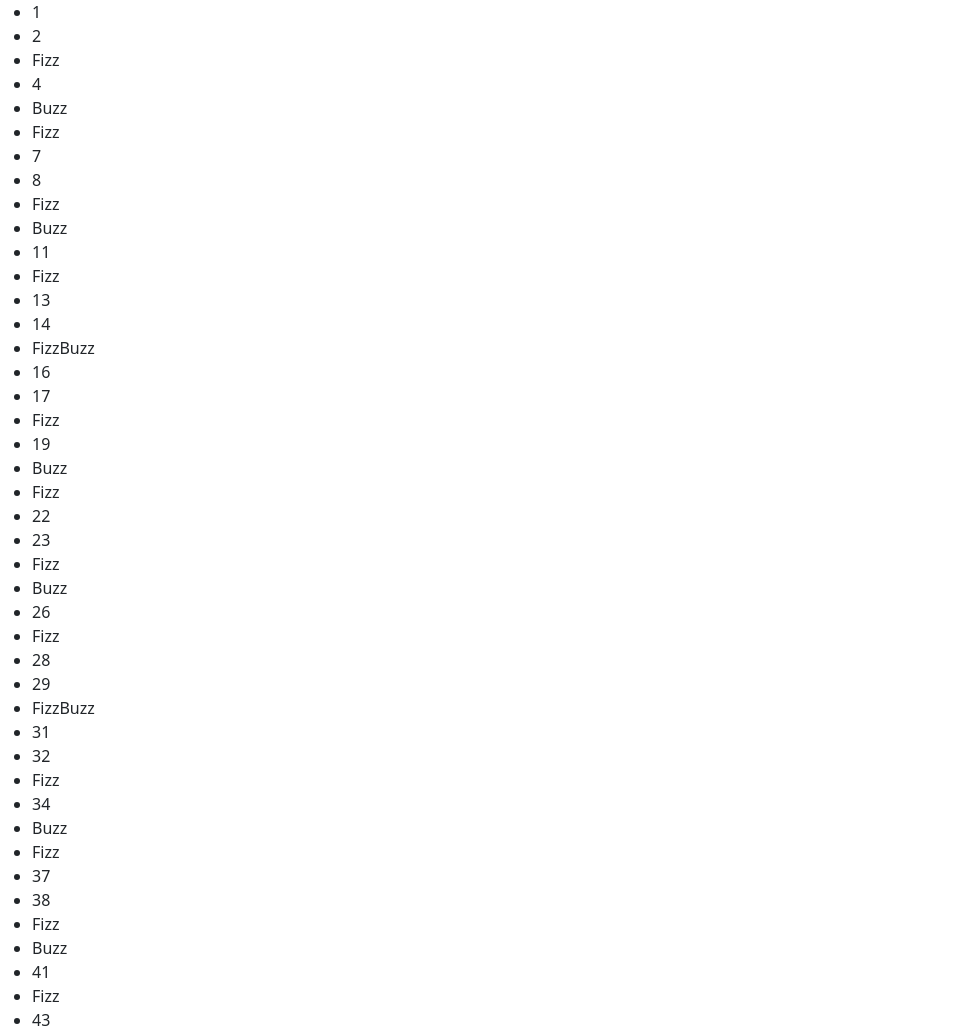
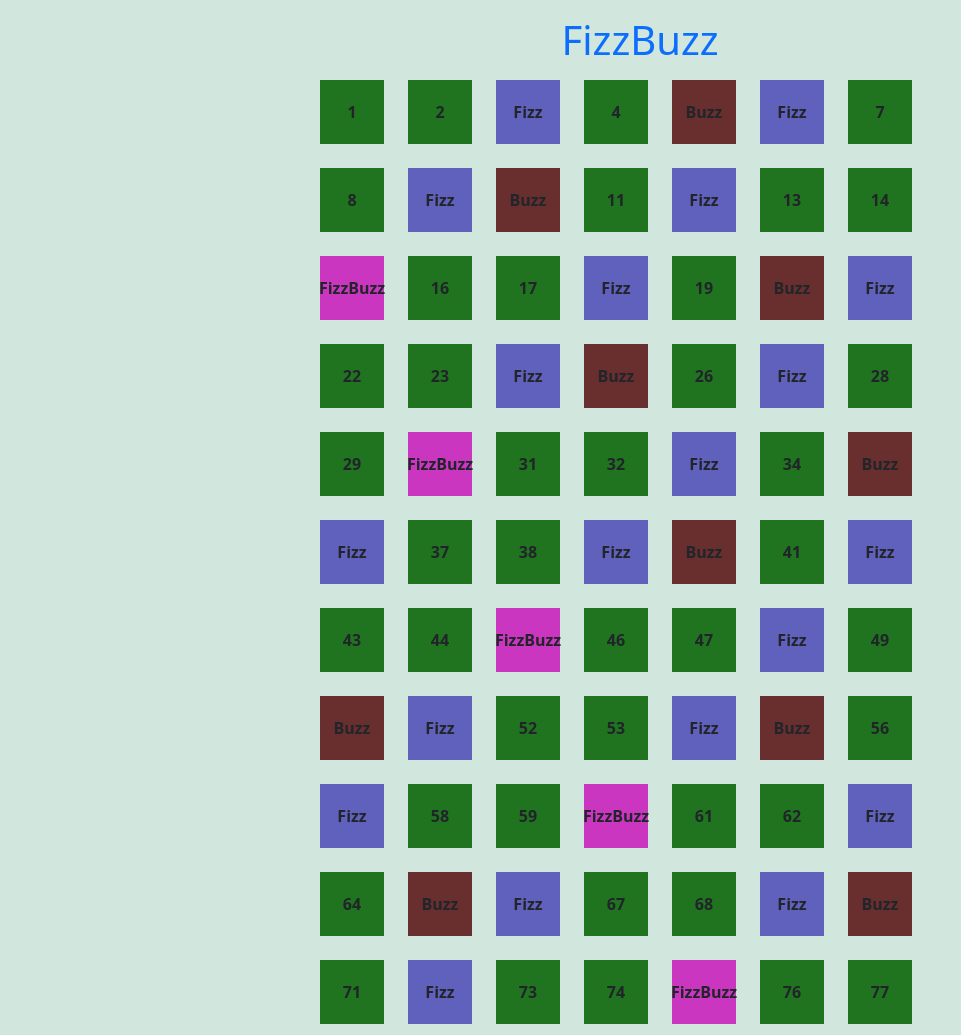
Before and after one commit to matteopoliti/js-fizzbuzz, a plain HTML site: page index.html in a window 1280 px wide. Shown: the top 1035 px of the page, without its empty margins (0-961 px from the left). Drawn offline with nearby package versions, Linux system fonts and the light colour scheme.

Commit message:
feat(css): added backgrounds colors and dimensions

```diff
--- a/assets/css/style.css
+++ b/assets/css/style.css
@@ -0,0 +1,44 @@
+.my_container{
+    width: 50%;
+    margin: 0 auto;
+}
+
+.fizzbuzz{
+    background-color: rgb(203, 54, 193);
+    width: 10%;
+    aspect-ratio: 1;
+    display: flex;
+    justify-content: center;
+    align-items: center;
+    font-weight: bold;
+}
+
+.fizz{
+    background-color:rgb(96, 96, 189);
+    width: 10%;
+    aspect-ratio: 1;
+    display: flex;
+    justify-content: center;
+    align-items: center;
+    font-weight: bold;
+}
+
+.buzz{
+    background-color: rgb(105, 47, 47);
+    width: 10%;
+    aspect-ratio: 1;
+    display: flex;
+    justify-content: center;
+    align-items: center;
+    font-weight: bold;
+}
+
+.numero{
+    background-color: rgb(32, 116, 32);
+    width: 10%;
+    aspect-ratio: 1;
+    display: flex;
+    justify-content: center;
+    align-items: center;
+    font-weight: bold;
+}
--- a/assets/javascript/main.js
+++ b/assets/javascript/main.js
@@ -3,21 +3,25 @@
 // i numeri che sono mutlipli sia di 3 che di 5 devono avere la scitta "FizzBuzz"
 
 
-const ul = document.querySelector("ul.list")
+const ul = document.querySelector("div.list")
 
 for(let i = 1; i <= 100; i++){
 
+    const element = document.createElement("span");
+
     if(i % 3 === 0 && i % 5 === 0){
-        const element = "<li>FizzBuzz</li>"
-        ul.innerHTML += element
+       element.textContent = "FizzBuzz"
+       element.classList.add("fizzbuzz");
     }else if((i % 3) === 0){
-        const element = "<li>Fizz</li>"
-        ul.innerHTML += element
+       element.textContent = "Fizz"
+       element.classList.add("fizz");
     }else if (i % 5 === 0){
-        const element = "<li>Buzz</li>"
-        ul.innerHTML += element
+       element.textContent = "Buzz"
+       element.classList.add("buzz");
     }else{
-        const element = `<li> ${i} </li>`
-        ul.innerHTML += element
+       element.textContent = ` ${i} `
+       element.classList.add("numero");
     }
+
+    ul.appendChild(element)
 }
--- a/index.html
+++ b/index.html
@@ -12,10 +12,11 @@
         <link rel="stylesheet" href="./assets/css/style.css">
 
     </head>
-    <body>
+    <body class="bg-success-subtle">
 
-        <main>
-            <ul class="list"></ul>
+        <main class="my_container">
+            <h1 class="text-primary text-center my-3">FizzBuzz</h1>
+            <div class="list d-flex flex-wrap gap-4 "></div>
 
         </main>
 
```
